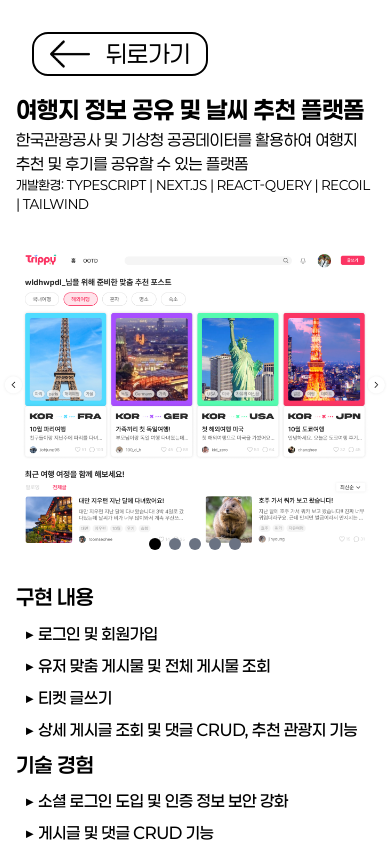
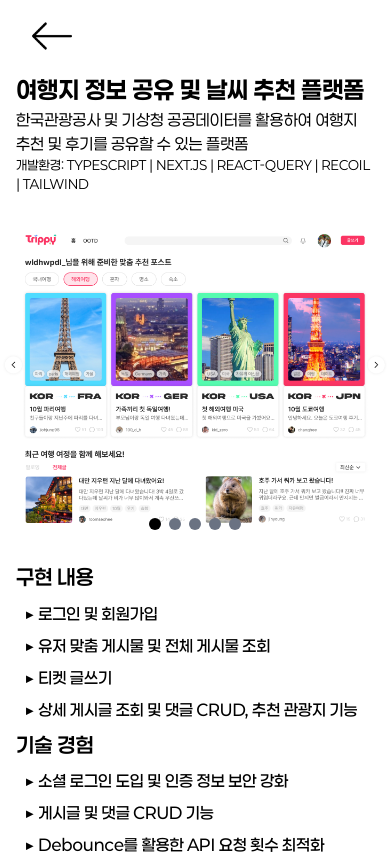
Before and after one commit to kimkimjunjun/portfolio, a Next.js app: page /trippy in a window 390 px wide. Shown: the top 854 px of the page. Built offline with nearby package versions, Linux system fonts and the light colour scheme.

Commit message:
뒤로가기 모바일 반응형

```diff
--- a/components/backbutton.tsx
+++ b/components/backbutton.tsx
@@ -9,13 +9,13 @@ export default function Backbutton() {
         router.back();
     };
     return (
-        <div className="w-full max-w-4xl px-[2rem] mb-[1rem]">
+        <div className="w-full max-w-4xl px-[1rem] md:px-[2rem] mb-[1rem]">
             <button
                 onClick={handleGoBack}
-                className="cursor-pointer flex items-center border-2 border-black rounded-[1rem] px-[1rem] hover:bg-gray-300"
+                className="cursor-pointer flex items-center md:border-2 md:border-black rounded-[1rem] px-[1rem] hover:bg-gray-300"
             >
                 <Image src={backbutton} alt='뒤로가기' width={40} height={20} /> {/* alt 속성 추가 */}
-                <span className='text-[1.5rem] text-black ml-[1rem]'>
+                <span className='text-[0rem] md:text-[1.5rem] text-black ml-[1rem]'>
                     뒤로가기
                 </span>
             </button>
--- a/pages/chatbot.tsx
+++ b/pages/chatbot.tsx
@@ -132,7 +132,7 @@ export default function Chatbot() {
     };
 
     return (
-        <div className="flex flex-col pt-[2rem] mb-[10rem]">
+        <div className="flex flex-col pt-[1rem] md:pt-[2rem] mb-[10rem]">
             <Backbutton />
             <div className='mx-[1rem]'>
                 <h1 className='text-[1.5rem] md:text-[4rem] font-bold'>숙박업소 객실 챗봇</h1>
--- a/pages/moonlight.tsx
+++ b/pages/moonlight.tsx
@@ -133,7 +133,7 @@ export default function Moonlight() {
     };
 
     return (
-        <div className="flex flex-col pt-[2rem] mb-[10rem]">
+        <div className="flex flex-col pt-[1rem] md:pt-[2rem] mb-[10rem]">
             <Backbutton />
             <div className='mx-[1rem]'>
                 <h1 className='text-[1.5rem] md:text-[4rem] font-bold'>실시간 숙박업 무인 관제 시스템</h1>
--- a/pages/rosegold.tsx
+++ b/pages/rosegold.tsx
@@ -137,7 +137,7 @@ export default function Rosegold() {
     };
 
     return (
-        <div className="flex flex-col pt-[2rem] mb-[10rem]">
+        <div className="flex flex-col pt-[1rem] md:pt-[2rem] mb-[10rem]">
             <Backbutton />
             <div className='mx-[1rem]'>
                 <h1 className='text-[1.5rem] md:text-[4rem] font-bold'>숙박업소 관리 플랫폼 - 로즈골드</h1>
--- a/pages/spark.tsx
+++ b/pages/spark.tsx
@@ -138,7 +138,7 @@ export default function Spark() {
     };
 
     return (
-        <div className="flex flex-col pt-[2rem] mb-[10rem]">
+        <div className="flex flex-col pt-[1rem] md:pt-[2rem] mb-[10rem]">
             <Backbutton />
             <div className='mx-[1rem]'>
                 <h1 className='text-[1.5rem] md:text-[3.5rem] font-bold'>한양대 ERICA 디자인대학 졸업전시회</h1>
--- a/pages/trippy.tsx
+++ b/pages/trippy.tsx
@@ -173,7 +173,7 @@ export default function Trippy() {
     };
 
     return (
-        <div className="flex flex-col pt-[2rem] mb-[10rem]">
+        <div className="flex flex-col pt-[1rem] md:pt-[2rem] mb-[10rem]">
             <Backbutton />
             <div className='mx-[1rem]'>
                 <h1 className='text-[1.5rem] md:text-[3.5rem] font-bold'>여행지 정보 공유 및 날씨 추천 플랫폼</h1>
```
